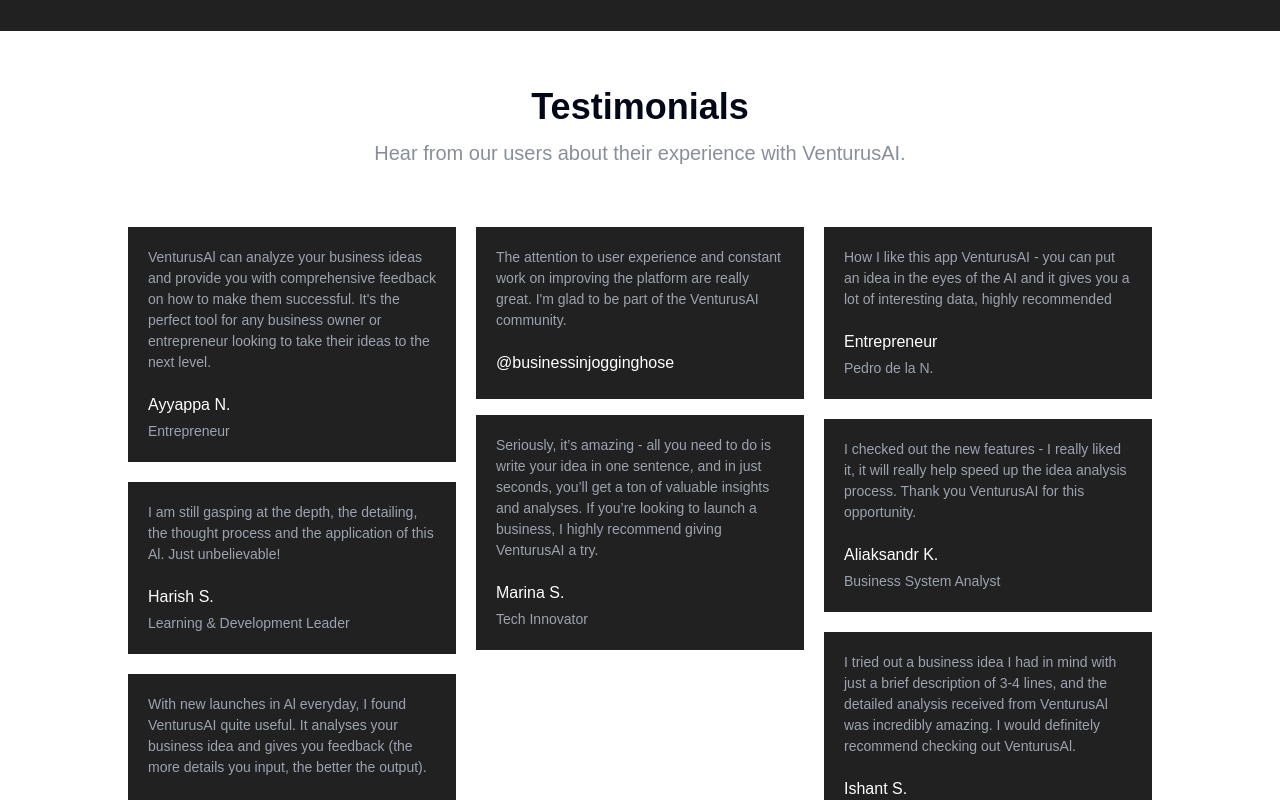
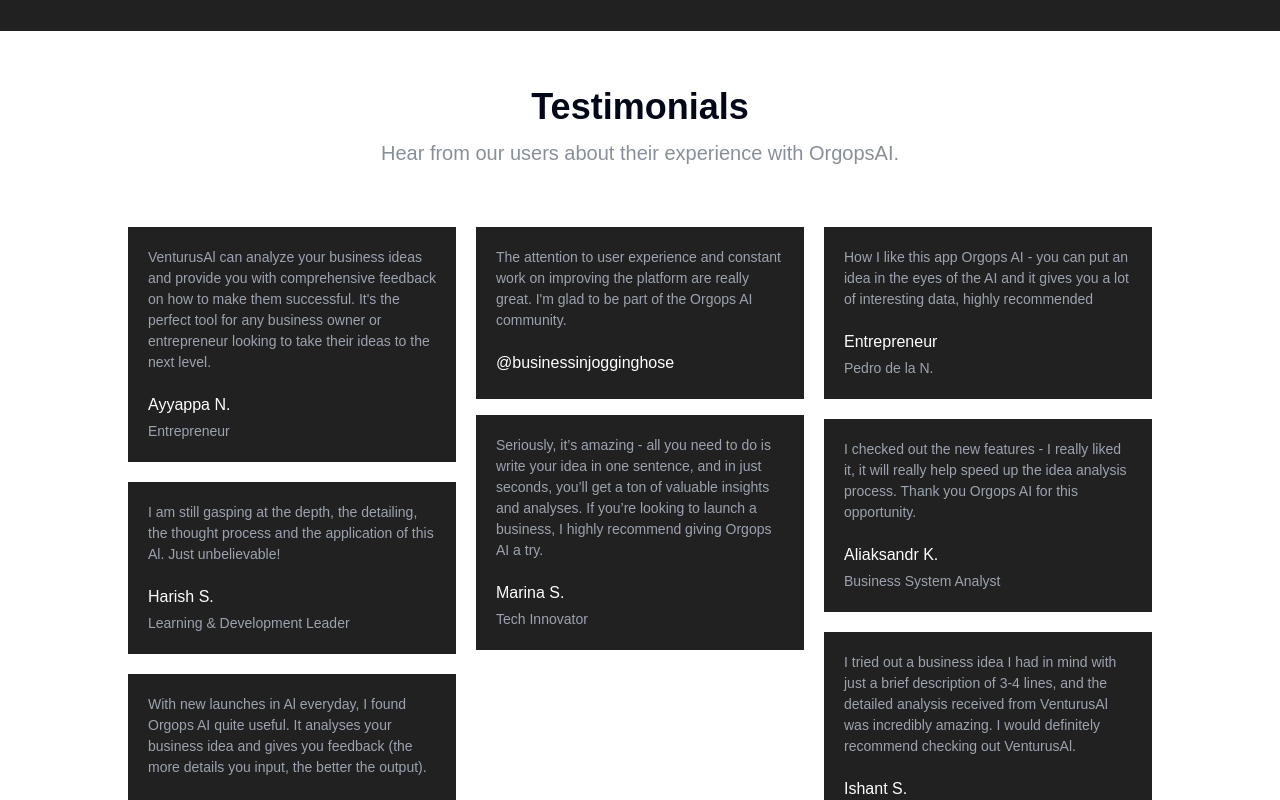
Before and after one commit to talhasaeed22/venturus, a Next.js app: page / in a window 1280 px wide. Shown: the part 2100-2900 px from the top of the page. Built offline with nearby package versions, Linux system fonts and the light colour scheme; a web font is replaced by a local one.

Commit message:
sign up fixed

```diff
--- a/components/Testimonials/Testimonials.js
+++ b/components/Testimonials/Testimonials.js
@@ -6,24 +6,24 @@
         <div className='flex flex-col gap-5 lg:px-22 xl:px-32 sm:px-10 px-2 '>
             <div className='flex flex-col items-center gap-3'>
                 <h1 className='text-4xl font-semibold'>Testimonials</h1>
-                <span className='text-[#888f9b] sm:text-xl'>Hear from our users about their experience with VenturusAI.</span>
+                <span className='text-[#888f9b] sm:text-xl'>Hear from our users about their experience with OrgopsAI.</span>
             </div>
 
             <div className='grid md:grid-cols-3 sm:grid-cols-2 gap-5 my-10'>
                 <div className='flex flex-col gap-5'>
                     <TestimonialBox heading={"Entrepreneur"} para={"VenturusAl can analyze your business ideas and provide you with comprehensive feedback on how to make them successful. It's the perfect tool for any business owner or entrepreneur looking to take their ideas to the next level."} name={'Ayyappa N.'} />
                     <TestimonialBox heading={"Learning & Development Leader"} para={"I am still gasping at the depth, the detailing, the thought process and the application of this Al. Just unbelievable!"} name={"Harish S."} />
-                    <TestimonialBox name={"Sunita B."} para={"With new launches in Al everyday, I found VenturusAI quite useful. It analyses your business idea and gives you feedback (the more details you input, the better the output)."} heading={"Entrepreneur"}  />
+                    <TestimonialBox name={"Sunita B."} para={"With new launches in Al everyday, I found Orgops AI quite useful. It analyses your business idea and gives you feedback (the more details you input, the better the output)."} heading={"Entrepreneur"}  />
                 </div>
 
                 <div className='flex flex-col gap-4'>
-                    <TestimonialBox name={"@businessinjogginghose"} para={"The attention to user experience and constant work on improving the platform are really great. I'm glad to be part of the VenturusAI community."} />
-                    <TestimonialBox name={"Marina S."} heading={"Tech Innovator"} para={"Seriously, it’s amazing - all you need to do is write your idea in one sentence, and in just seconds, you’ll get a ton of valuable insights and analyses. If you’re looking to launch a business, I highly recommend giving VenturusAI a try."} />
+                    <TestimonialBox name={"@businessinjogginghose"} para={"The attention to user experience and constant work on improving the platform are really great. I'm glad to be part of the Orgops AI community."} />
+                    <TestimonialBox name={"Marina S."} heading={"Tech Innovator"} para={"Seriously, it’s amazing - all you need to do is write your idea in one sentence, and in just seconds, you’ll get a ton of valuable insights and analyses. If you’re looking to launch a business, I highly recommend giving Orgops AI a try."} />
                 </div>
 
                 <div className='flex flex-col gap-5'>
-                    <TestimonialBox heading={"Pedro de la N."} para={"How I like this app VenturusAI - you can put an idea in the eyes of the AI and it gives you a lot of interesting data, highly recommended"} name={"Entrepreneur"} />
-                    <TestimonialBox heading={"Business System Analyst"} name={"Aliaksandr K."} para={"I checked out the new features - I really liked it, it will really help speed up the idea analysis process. Thank you VenturusAI for this opportunity."} />
+                    <TestimonialBox heading={"Pedro de la N."} para={"How I like this app Orgops AI - you can put an idea in the eyes of the AI and it gives you a lot of interesting data, highly recommended"} name={"Entrepreneur"} />
+                    <TestimonialBox heading={"Business System Analyst"} name={"Aliaksandr K."} para={"I checked out the new features - I really liked it, it will really help speed up the idea analysis process. Thank you Orgops AI for this opportunity."} />
                     <TestimonialBox heading={"Masters Student"} para={"I tried out a business idea I had in mind with just a brief description of 3-4 lines, and the detailed analysis received from VenturusAl was incredibly amazing. I would definitely recommend checking out VenturusAl."} name={"Ishant S."} />
                 </div>
             </div>
--- a/pages/sign-in/index.jsx
+++ b/pages/sign-in/index.jsx
@@ -1,10 +1,9 @@
-import React, { useEffect } from 'react';
+import React from 'react';
 import { auth } from '@/FirebaseConfig';
 import {
   GoogleAuthProvider,
   FacebookAuthProvider,
   signInWithPopup,
-  updateProfile,
   signInWithEmailAndPassword,
 } from 'firebase/auth';
 import { useState } from 'react';
@@ -28,7 +27,6 @@
   const [error, setError] = useState(false);
   const dispatch = useDispatch();
 
-
   const handleClickShowPassword = () => setShowPassword((show) => !show);
 
   const handleMouseDownPassword = (event) => {
@@ -42,7 +40,6 @@
     await signInWithPopup(auth, googleProvider)
       .then((result) => {
         setLocalUser(result.user);
-        console.log("Before dispatch", result.user)
         dispatch(setSignedInUser(result.user));
         router.push('/');
       })
@@ -57,8 +54,7 @@
     await signInWithPopup(auth, facebookProvider)
       .then((result) => {
         setLocalUser(result.user);
-        // localStorage.setItem('user', result.user);
-
+        dispatch(setSignedInUser(result.user));
         router.push('/');
       })
       .catch((err) => {
@@ -156,17 +152,8 @@
             className='py-[0.625rem] focus:ring-[#3482F6] focus:ring-1 h-[40px] px-[1rem] w-full rounded-[0.225rem] border outline-none border-[#00000029]'
           />
         </div>
-
-        {/* <div className='flex flex-col'>
-                    <span className='text-sm'>Pasword</span>
-                    <input type="password" name="password" id="password" className='py-[0.625rem] px-[1rem] w-full rounded-[0.375rem] border outline-none border-[#00000029]' />
-                </div> */}
-
         <FormControl sx={{ width: '100%' }} variant='outlined'>
           <span className='text-sm'>Password</span>
-
-          {/* <FormHelperText id="outlined-weight-helper-text">Password</FormHelperText> */}
-          {/* <InputLabel htmlFor="outlined-adornment-password">Password</InputLabel> */}
           <OutlinedInput
             onChange={onchange}
             name='password'
@@ -203,7 +190,7 @@
             No account?{' '}
             <span
               onClick={() => {
-                router.push('/sign-up/sign-up');
+                router.push('/sign-up');
               }}
               className='text-[#103fef] hover:underline cursor-pointer'
             >
```
Also changed, not shown: pages/sign-up/index.jsx (+110 -62 lines).
